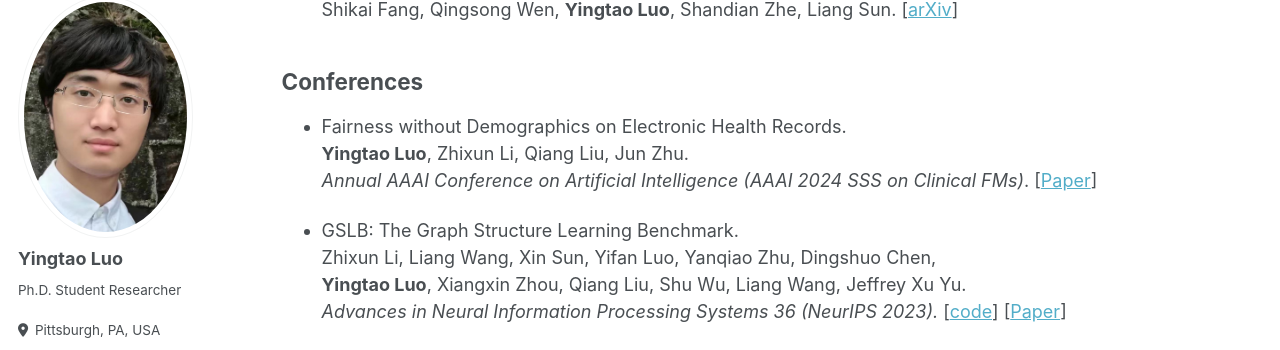
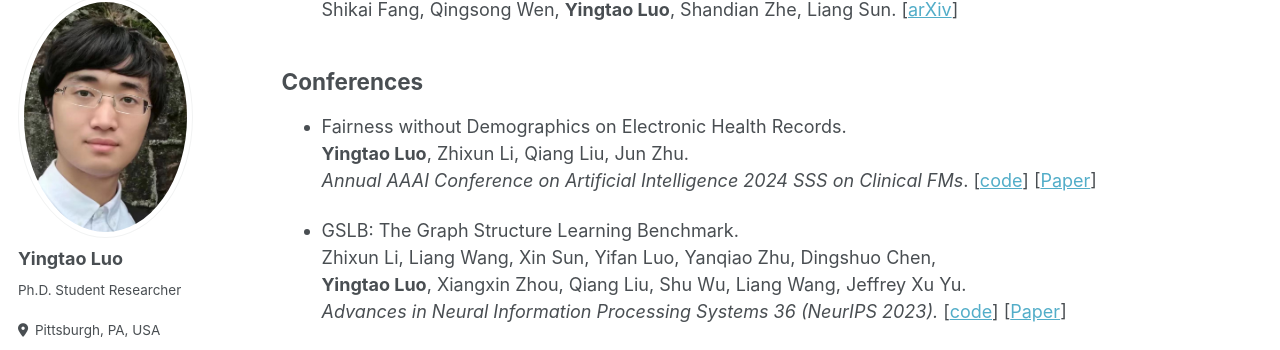
Before and after one commit to yingtaoluo/yingtaoluo.github.io, a Jekyll site: the page built from _pages/publications.md, in a window 1280 px wide and 900 px high, scrolled down 349 px. Shown: the part 90-440 px from the top of the window. Built offline with Jekyll 4.4.1, drawn with Linux system fonts in a browser that asks for light colours; some web fonts are replaced.

Commit message:
Update publications.md

```diff
--- a/_pages/publications.md
+++ b/_pages/publications.md
@@ -27,7 +27,7 @@ Shikai Fang, Qingsong Wen, __Yingtao Luo__, Shandian Zhe, Liang Sun.  [[arXiv](h
 
 * Fairness without Demographics on Electronic Health Records.
 __Yingtao Luo__, Zhixun Li, Qiang Liu, Jun Zhu.
-*Annual AAAI Conference on Artificial Intelligence (AAAI 2024 SSS on Clinical FMs)*. [[Paper](https://openreview.net/forum?id=5NJp8WZ0Dn&referrer=%5BAuthor%20Console%5D(%2Fgroup%3Fid%3DAAAI.org%2F2024%2FSpring_Symposium_Series%2FClinical_FMs%2FAuthors%23your-submissions))]
+*Annual AAAI Conference on Artificial Intelligence 2024 SSS on Clinical FMs*. [[code](https://github.com/yingtaoluo/Graph-of-Gradient/)] [[Paper](https://openreview.net/forum?id=5NJp8WZ0Dn&referrer=%5BAuthor%20Console%5D(%2Fgroup%3Fid%3DAAAI.org%2F2024%2FSpring_Symposium_Series%2FClinical_FMs%2FAuthors%23your-submissions))]
 
 * GSLB: The Graph Structure Learning Benchmark.
 Zhixun Li, Liang Wang, Xin Sun, Yifan Luo, Yanqiao Zhu, Dingshuo Chen,
```
